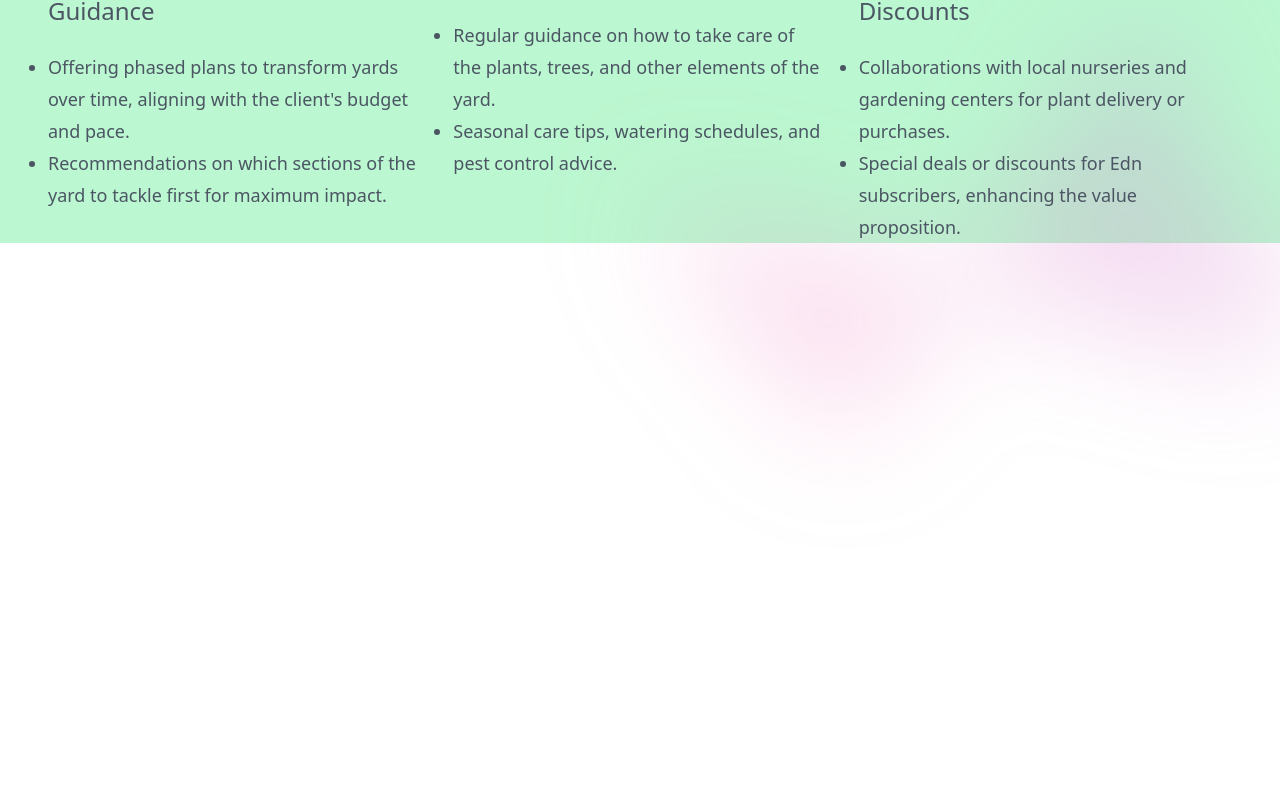
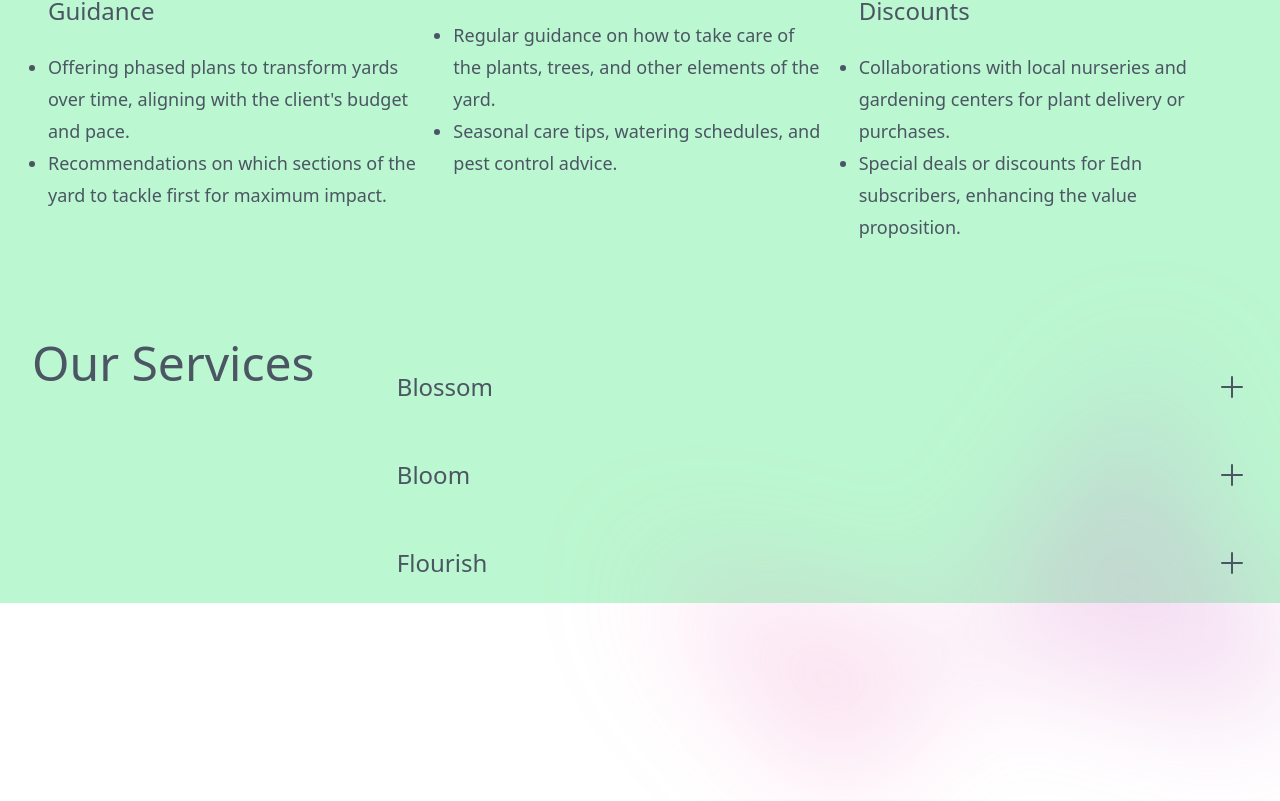
Before and after one commit to RSXII/edn-react, a React (Vite) app in the folder edn-react/: page / in a window 1280 px wide. Shown: the part 2063-2864 px from the top of the page. Before the commit the page ends 2504 px from the top, so only its background shows below. Built offline with nearby package versions, Linux system fonts and the light colour scheme.

Commit message:
add service component

```diff
--- /dev/null
+++ b/edn-react/src/components/plans/PlanComponent.tsx
@@ -0,0 +1,41 @@
+import { useState } from "react";
+
+type PlanProps = {
+  title: string;
+  body: string[];
+};
+
+export default function PlanComponent({ props }: { props: PlanProps }) {
+  const [active, setActive] = useState(false);
+  const toggleShow = () => setActive(!active);
+  return (
+    <>
+      <button className="mt-8 w-full grid grid-cols-2" onClick={toggleShow}>
+        <h2 className="text-2xl text-left mb-6">{props.title}</h2>
+        <svg
+          xmlns="http://www.w3.org/2000/svg"
+          fill="none"
+          viewBox="0 0 24 24"
+          strokeWidth={1.5}
+          stroke="currentColor"
+          className="w-8 h-8 ml-auto"
+        >
+          <path
+            strokeLinecap="round"
+            strokeLinejoin="round"
+            d="M12 4.5v15m7.5-7.5h-15"
+          />
+        </svg>
+      </button>
+      <div
+        className={`overflow-hidden transition-height duration-500 ${
+          active ? "h-72" : "h-0"
+        }`}
+      >
+        {props.body.map((bodyText: string) => {
+          return <p className="mb-8">{bodyText}</p>;
+        })}
+      </div>
+    </>
+  );
+}
--- /dev/null
+++ b/edn-react/src/components/plans/ServiceComponent.tsx
@@ -0,0 +1,41 @@
+import PlanComponent from "./PlanComponent";
+
+const data = {
+  title: "Our Services",
+  plans: [
+    {
+      title: "Blossom",
+      body: [
+        "Embark on your landscaping journey with Blossom, the perfect starting point for budding visions. This foundational tier lays the groundwork for your outdoor aspirations, providing a curated design that mirrors both your aesthetic preferences and the unique characteristics of your space. Our tailored plan serves as the cornerstone, guiding you in translating dreams into tangible changes.",
+        "As you navigate the world of landscaping, Blossom ensures you're never alone. With guided support and expert advice, we help transform potential into flourishing growth. This package nurtures your journey's initial stages, sowing seeds of inspiration and knowledge that will flourish in the chapters to come.",
+      ],
+    },
+    {
+      title: "Bloom",
+      body: [
+        "Dive deeper into your landscaping adventure with Bloom, designed for those who seek more than just the basics. This intermediate tier takes your yard's foundation and elevates it, introducing intricate designs and specialized plant lists to cater to unique needs and desires. Bloom bridges the gap between elementary and expert, offering a harmonious blend of guidance and flexibility.",
+        "Experience the joy of seeing your space evolve as Bloom amplifies the beauty and functionality of your outdoor haven. This package, rich in detail and expertise, cultivates an environment where both creativity and growth thrive, leading you closer to the zenith of your landscaping aspirations.",
+      ],
+    },
+    {
+      title: "Flourish",
+      body: [
+        "Welcome to Flourish, the pinnacle of our offerings, tailored for those who envision a comprehensive transformation for their outdoor sanctuaries. This all-inclusive tier provides unmatched expertise and personalized consultation, ensuring every inch of your space resonates with your vision. Flourish is not just about landscaping; it's about creating lasting legacies, spaces that tell stories.",
+        " Every detail matters, and with Flourish, you're investing in a holistic experience. From advanced yard analytics to personal design consultations, this package promises an unparalleled journey. Dive into a world where dreams are not just realized but celebrated, where every sunrise in your yard is a testament to vision, dedication, and unparalleled craftsmanship",
+      ],
+    },
+  ],
+};
+
+export default function PlanServiceComponent() {
+  return (
+    <div className="lg:flex lg:flex-row mt-24 text-lg leading-8 text-gray-600">
+      <h2 className="text-5xl mb-6 min-w-[30%]">Our Services</h2>
+      <div>
+        {data.plans.map((plan) => (
+          <PlanComponent key={plan.title} props={plan} />
+        ))}
+      </div>
+    </div>
+  );
+}
--- a/edn-react/src/pages/Home.tsx
+++ b/edn-react/src/pages/Home.tsx
@@ -1,5 +1,6 @@
 import { ButtonPrimary, ButtonSecondary } from "../components/button/index";
 import { GradientBGTop, GradientBGBottom } from "../components/gradient/index";
+import PlanServiceComponent from "../components/plans/ServiceComponent";
 import { ImageStatement, ListStatement } from "../components/statements/index";
 import {
   ImageStatementProps,
@@ -60,6 +61,7 @@ export default function Home() {
             return <ListStatement key={statement.id} props={statement} />;
           })}
         </div>
+        <PlanServiceComponent />
       </div>
       <GradientBGBottom />
     </div>
--- a/edn-react/tailwind.config.js
+++ b/edn-react/tailwind.config.js
@@ -9,6 +9,9 @@ export default {
         buttonTextPrimary: "#FFFFFF",
         backgroundColor: "#bbf7d0",
       },
+      transitionProperty: {
+        height: "height",
+      },
     },
   },
   plugins: [],
```
